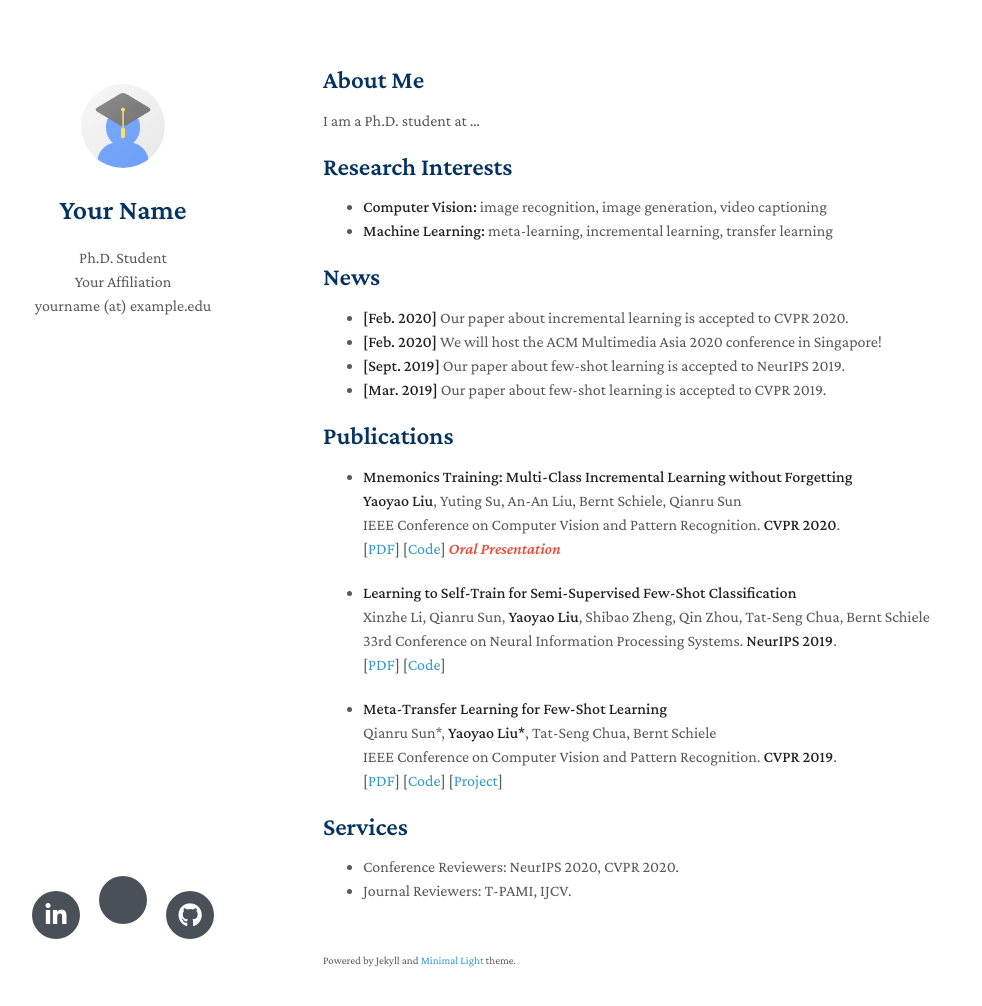
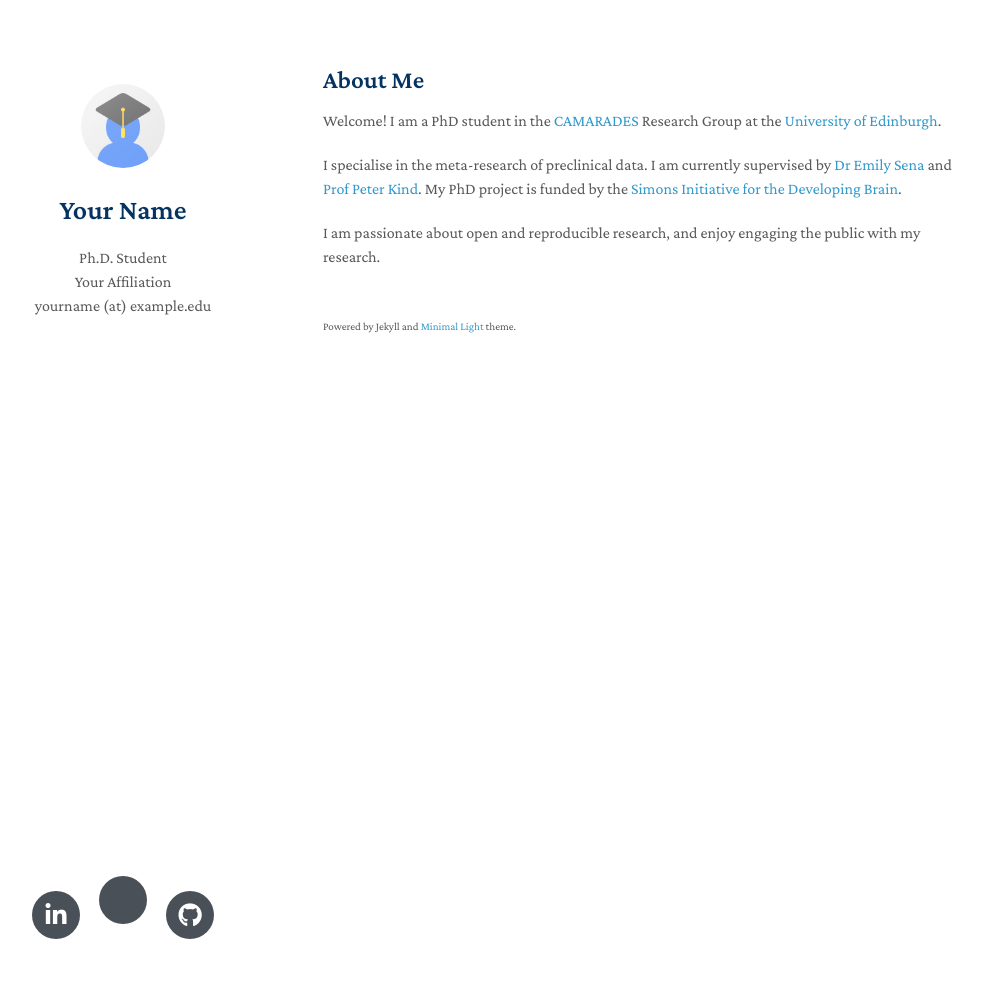
Before and after one commit to emma-wilson/emma-wilson.github.io, a Jekyll site: the page built from index.md, in a window 1280 px wide and 1041 px high. Shown: the top 1006 px of the window, without its empty margins (147-1129 px from the left). Built offline with Jekyll 4.4.1, drawn with Linux system fonts in a browser that asks for light colours; nearby versions of some CDN libraries; a style sheet for code colours, icons or effects is not loaded; our own code applies the rules of GitHub Pages for plain Markdown files.

Commit message:
Update about me / remove template content

```diff
--- a/index.md
+++ b/index.md
@@ -4,47 +4,8 @@ layout: homepage
 
 ## About Me
 
-I am a Ph.D. student at ...
+Welcome! I am a PhD student in the [CAMARADES](https://www.ed.ac.uk/clinical-brain-sciences/research/camarades) Research Group at the [University of Edinburgh](https://www.ed.ac.uk/).
 
-## Research Interests
+I specialise in the meta-research of preclinical data. I am currently supervised by [Dr Emily Sena](https://www.ed.ac.uk/profile/dr-emily-sena) and [Prof Peter Kind](https://www.ed.ac.uk/discovery-brain-sciences/our-staff/research-groups/peter-kind). My PhD project is funded by the [Simons Initiative for the Developing Brain](https://www.sidb.org.uk/).
 
-- **Computer Vision:** image recognition, image generation, video captioning
-- **Machine Learning:** meta-learning, incremental learning, transfer learning
-
-## News
-
-- **[Feb. 2020]** Our paper about incremental learning is accepted to CVPR 2020.
-- **[Feb. 2020]** We will host the ACM Multimedia Asia 2020 conference in Singapore!
-- **[Sept. 2019]** Our paper about few-shot learning is accepted to NeurIPS 2019.
-- **[Mar. 2019]** Our paper about few-shot learning is accepted to CVPR 2019.
-
-## Publications
-
-- **Mnemonics Training: Multi-Class Incremental Learning without Forgetting**
-  <br>
-  **Yaoyao Liu**, Yuting Su, An-An Liu, Bernt Schiele, Qianru Sun
-  <br>
-  IEEE Conference on Computer Vision and Pattern Recognition. **CVPR 2020**.
-  <br>
-  [[PDF](https://arxiv.org/pdf/2002.10211.pdf)] [[Code](https://github.com/yaoyao-liu/mnemonics)] <strong><i style="color:#e74d3c">Oral Presentation</i></strong>
-
-- **Learning to Self-Train for Semi-Supervised Few-Shot Classification**
-  <br>
-  Xinzhe Li, Qianru Sun, **Yaoyao Liu**, Shibao Zheng, Qin Zhou, Tat-Seng Chua, Bernt Schiele
-  <br>
-  33rd Conference on Neural Information Processing Systems. **NeurIPS 2019**.
-  <br>
-  [[PDF](http://papers.nips.cc/paper/9216-learning-to-self-train-for-semi-supervised-few-shot-classification.pdf)] [[Code](https://github.com/xinzheli1217/learning-to-self-train)]
-
-- **Meta-Transfer Learning for Few-Shot Learning**
-  <br>
-  Qianru Sun\*, **Yaoyao Liu\***, Tat-Seng Chua, Bernt Schiele
-  <br>
-  IEEE Conference on Computer Vision and Pattern Recognition. **CVPR 2019**.
-  <br>
-  [[PDF](http://openaccess.thecvf.com/content_CVPR_2019/papers/Sun_Meta-Transfer_Learning_for_Few-Shot_Learning_CVPR_2019_paper.pdf)] [[Code](https://github.com/yaoyao-liu/meta-transfer-learning)] [[Project](https://mtl.yyliu.net/)]
-
-## Services
-
-- Conference Reviewers: NeurIPS 2020, CVPR 2020.
-- Journal Reviewers: T-PAMI, IJCV.
+I am passionate about open and reproducible research, and enjoy engaging the public with my research.
```
